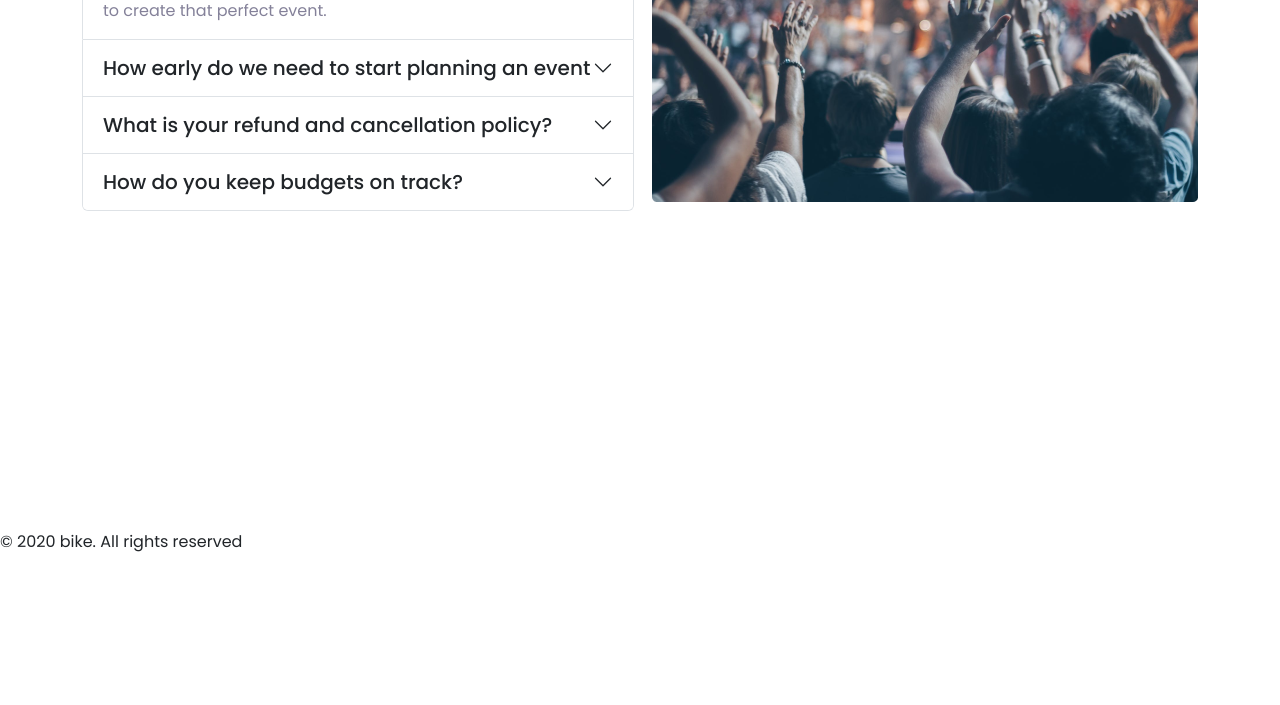
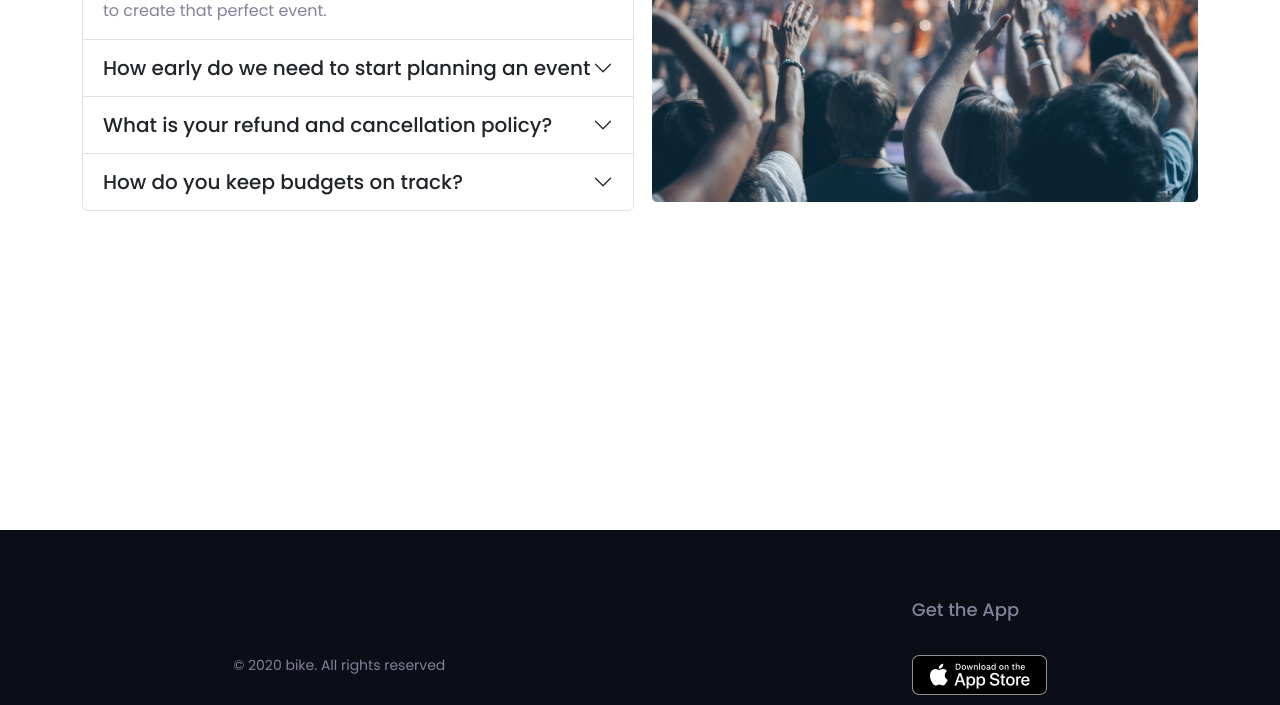
Before and after one commit to Showmandas/convention_center-Bootstrap-, a plain HTML site: page index.html in a window 1280 px wide. Shown: the part 2427-3132 px from the top of the page. Before the commit the page ends 2997 px from the top, so only its background shows below. Drawn offline with nearby package versions, Linux system fonts and the light colour scheme.

Commit message:
footer section added

```diff
--- a/index.html
+++ b/index.html
@@ -353,7 +353,11 @@
     <div class="copyright">
         <p>© 2020 bike. All rights reserved</p>
     </div><!--/copyright-->
-    <div class="app-div"></div><!---->
+    <div class="app-div">
+        <p>Get the App</p>
+        <img src="images/App Store Badge.png" alt="app store">
+        <img src="images/Google Play Badge.png" alt="google play store">
+    </div><!---->
 </footer>
 
     <script
--- a/style.css
+++ b/style.css
@@ -152,6 +152,29 @@ font-size: 16px;
     font-weight: 500;
 font-size: 20px;
 }
+footer{
+    width: 100%;
+    height: 288px;
+    background: #0B0D17;
+    display: flex;
+    justify-content: space-around;
+    align-items: center;
+}
+footer p{
+    font-weight: 400;
+font-size: 14px;
+color: var(--txt-color-2);
+}
+footer .app-div{
+    display: flex;
+    flex-direction: column;
+    gap: 1rem;
+}
+.app-div p{
+    font-weight: 500;
+font-size: 18px;
+color: var(--txt-color-2);
+}
 
 /* mobile responsive */
 @media screen and (max-width:576px){
@@ -178,5 +201,8 @@ font-size: 20px;
     #accordion{
         width: 100%;
     }
+    footer{
+        flex-direction: column;
+    }
 
 }
```
Also changed, not shown: images/App Store Badge.png (added), images/Google Play Badge.png (added).
